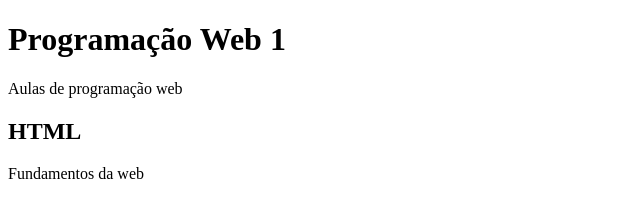
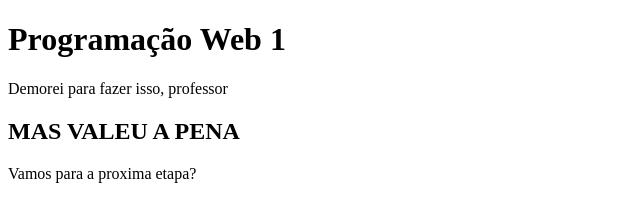
Before and after one commit to smariarnhold/prog.web.1, a plain HTML site: page index.html in a window 1280 px wide. Shown: the whole page, without its empty margins (0-640 px from the left). Drawn offline with Linux system fonts and the light colour scheme.

Commit message:
Update index.html

```diff
--- a/index.html
+++ b/index.html
@@ -5,8 +5,8 @@
     </head>
     <body>
         <h1>Programação Web 1</h1>
-        <p>Aulas de programação web</p>
-        <h2>HTML</h2>
-        <p>Fundamentos da web</p>
+        <p>Demorei para fazer isso, professor</p>
+        <h2>MAS VALEU A PENA</h2>
+        <p>Vamos para a proxima etapa?</p>
     </body>
 </html>
```
